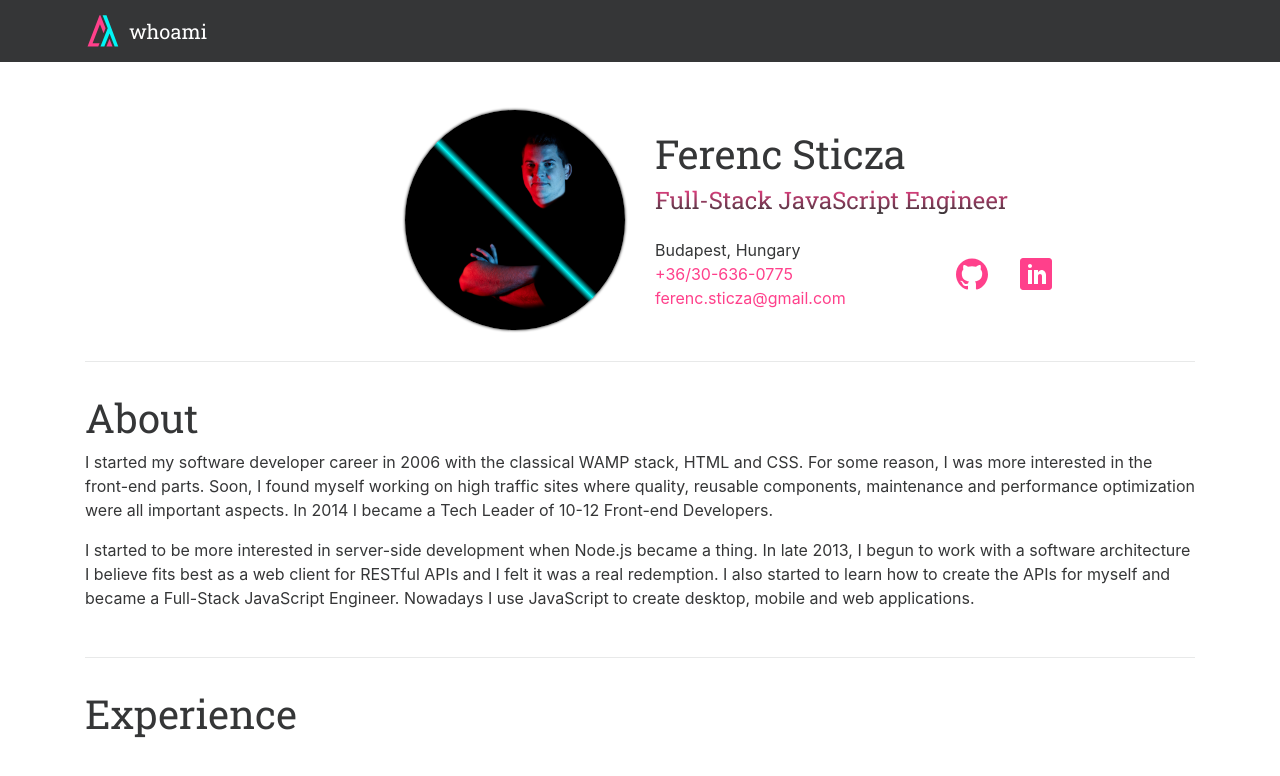
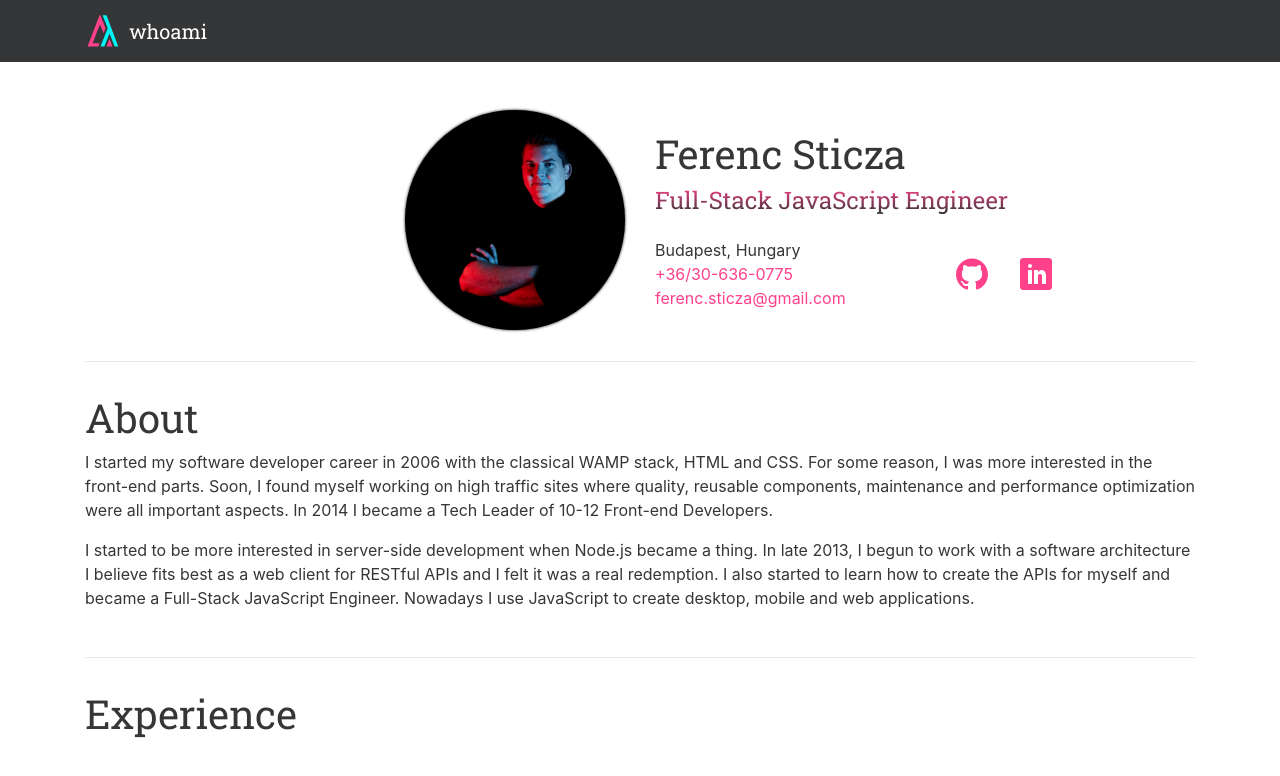
Before and after one commit to fsticza/sticza.com, a Nuxt app: page / in a window 1280 px wide. Shown: the top 776 px of the page. Built offline with nearby package versions, Linux system fonts and the light colour scheme.

Commit message:
fixing bg

```diff
--- a/pages/index.vue
+++ b/pages/index.vue
@@ -451,7 +451,7 @@
 }
 
 .avatar-wrapper {
-  background: linear-gradient(45deg, #000 48%, $primary 50%, #000 52%);
+  background: #000;
   box-shadow: 0 0 3px #000;
   width: 220px;
   border-radius: 50%;
```
Also changed, not shown: 2 other files (tests, documents, lock files or other folders).
